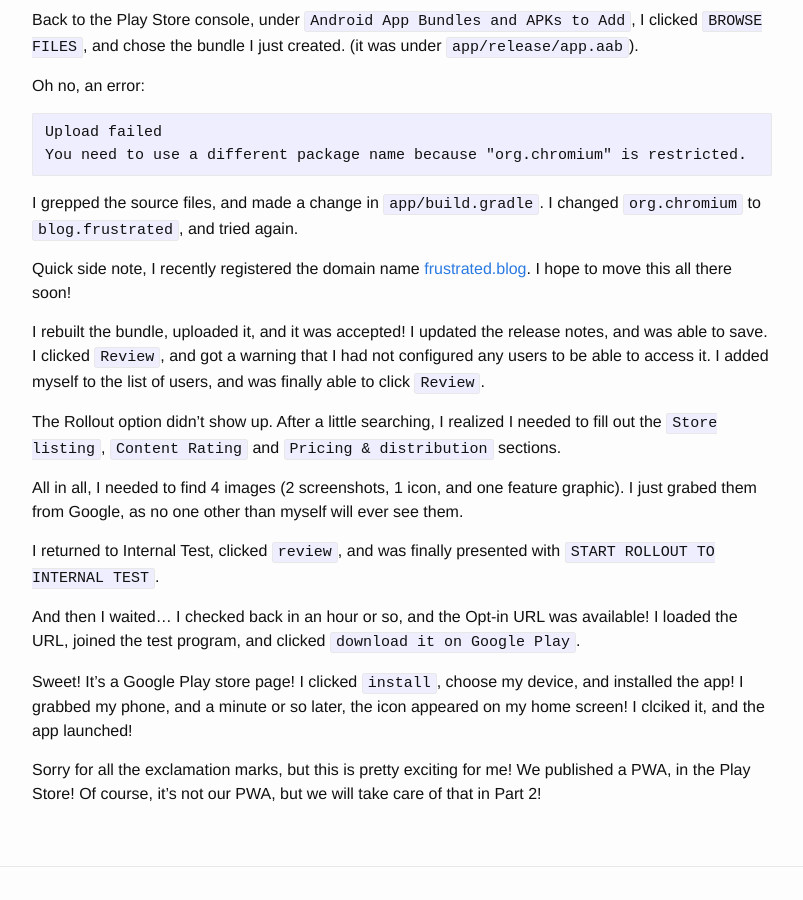
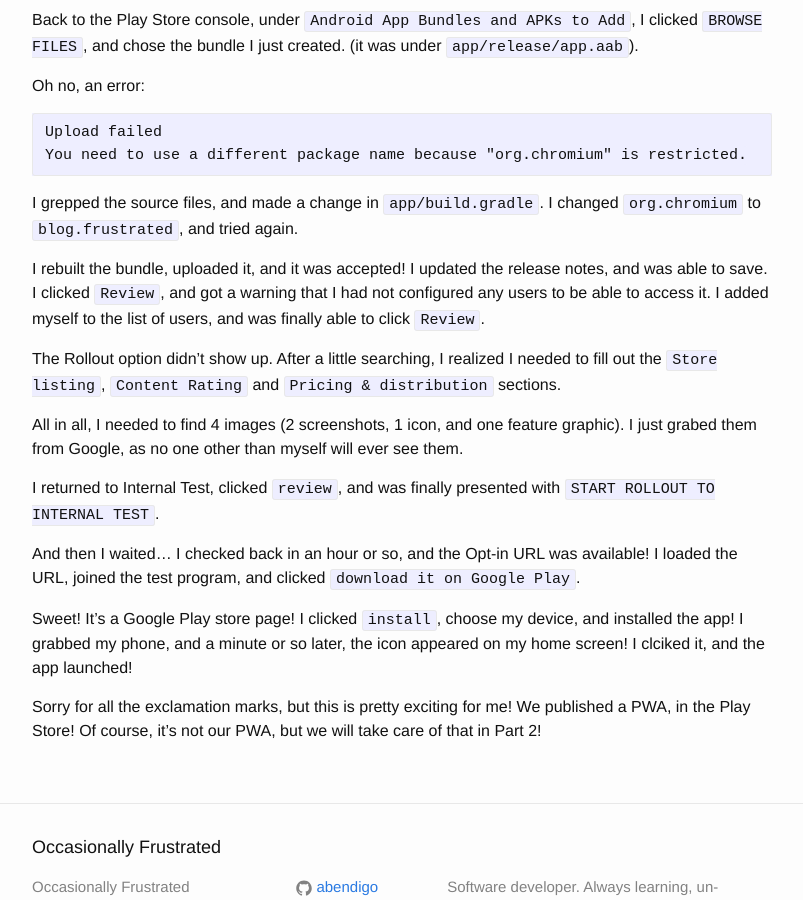
Before and after one commit to abendigo/abendigo.github.io, a Jekyll site: the page built from _posts/2019-02-09-pwa-play-store.markdown, in a window 1280 px wide and 900 px high, scrolled down 1224 px. Shown: the whole window, without its empty margins (238-1041 px from the left). Built offline with Jekyll 4.4.1, drawn with Linux system fonts in a browser that asks for light colours; comment, search, counter and statistics services are not loaded.

Commit message:
removed unused links

```diff
--- a/_posts/2019-02-09-pwa-play-store.markdown
+++ b/_posts/2019-02-09-pwa-play-store.markdown
@@ -63,9 +63,6 @@
 I grepped the source files, and made a change in `app/build.gradle`. I changed `org.chromium` to
 `blog.frustrated`, and tried again.
 
-Quick side note, I recently registered the domain name [frustrated.blog][frustrated.blog]. I hope to move
-this all there soon!
-
 I rebuilt the bundle, uploaded it, and it was accepted! I updated the release notes, and was able to save.
 I clicked `Review`, and got a warning that I had not configured any users to be able to access it.
 I added myself to the list of users, and was finally able to click `Review`.
@@ -98,7 +95,3 @@
 [studio]: https://developer.android.com/studio/
 [stackoverflow]: https://stackoverflow.com/questions/29136173/emulator-error-x86-emulation-currently-requires-hardware-acceleration
 [playstore-account]: https://developer.android.com/distribute/console/
-[frustrated.blog]: https://frustrated.blog
-
-[polymer-project]: https://www.polymer-project.org/
-[starter-kit]: https://pwa-starter-kit.polymer-project.org/
```
